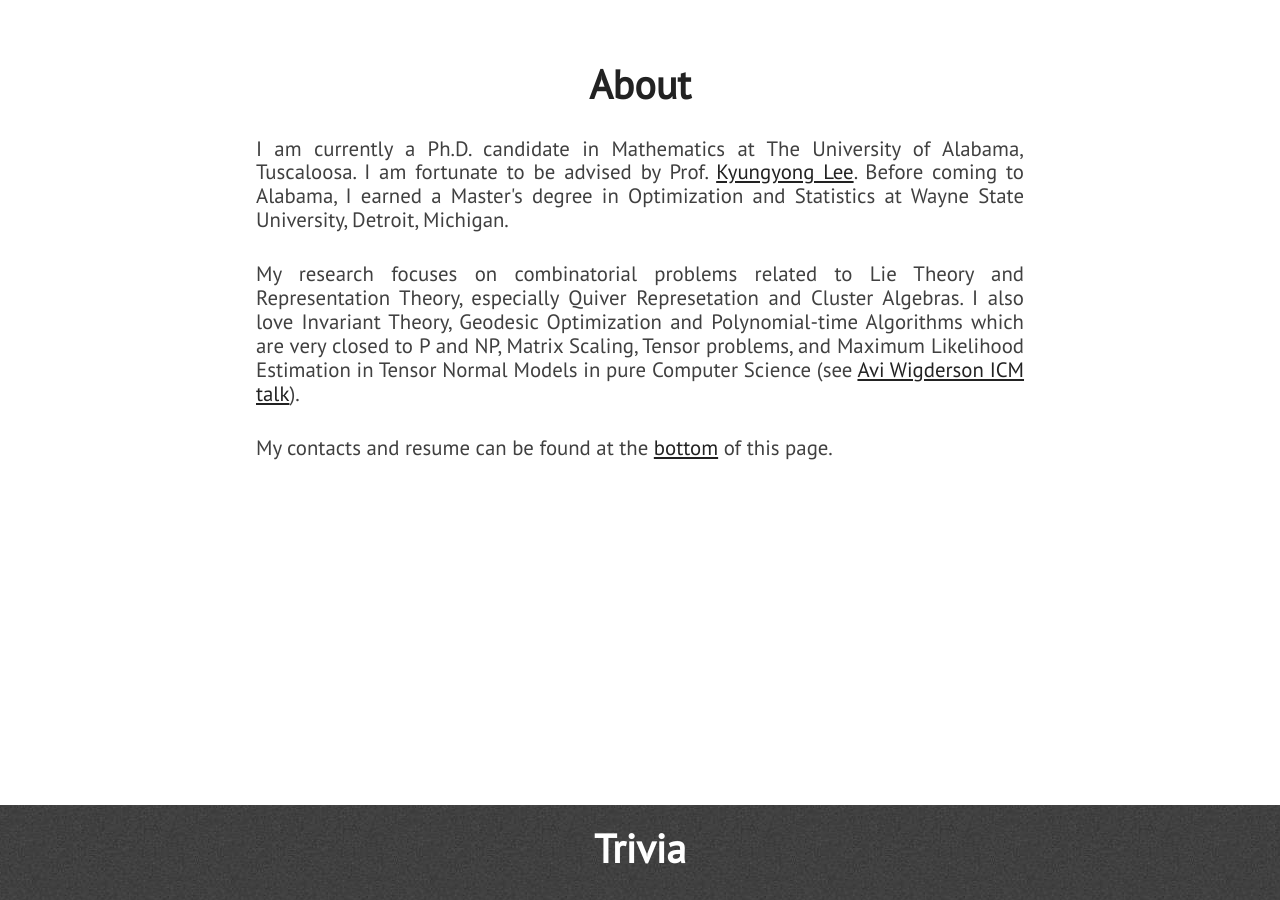
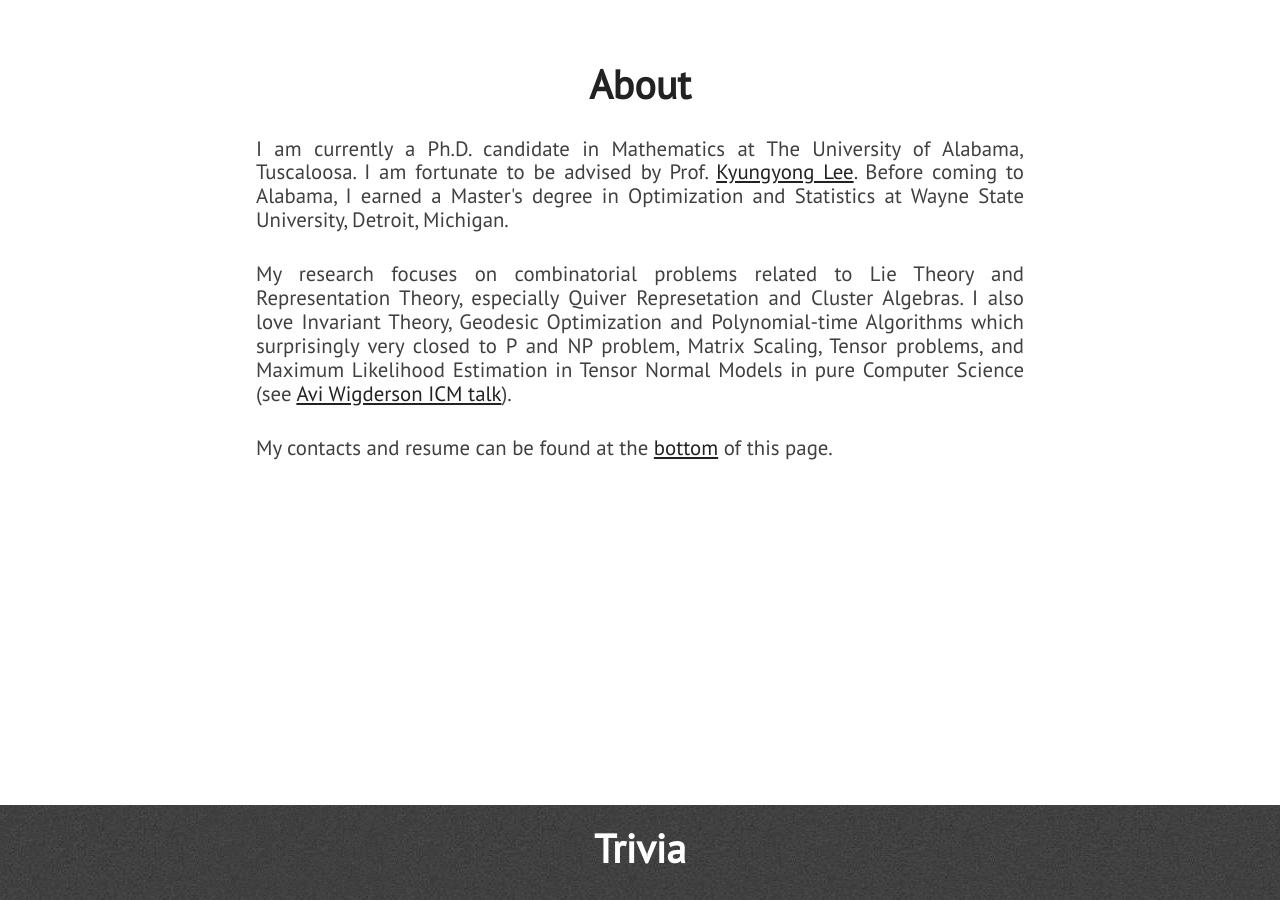
Before and after one commit to nguyendangson/sondangnguyen, a Jekyll site: the page built from index.html, in a window 1280 px wide and 900 px high, scrolled down 1155 px. Built offline with Jekyll 4.4.1, drawn with Linux system fonts in a browser that asks for light colours; nearby versions of some CDN libraries.

Commit message:
Update about.html

```diff
--- a/_includes/about.html
+++ b/_includes/about.html
@@ -9,7 +9,7 @@ Before coming to Alabama, I earned a Master's degree in Optimization and Statist
 	    </p>
             <p class="paragraph-text justify-text">
 My research focuses on combinatorial problems related to Lie Theory and Representation Theory, especially Quiver Represetation and Cluster Algebras.
-	I also love Invariant Theory, Geodesic Optimization and Polynomial-time Algorithms which are very closed to P and NP,
+	I also love Invariant Theory, Geodesic Optimization and Polynomial-time Algorithms which surprisingly very closed to P and NP problem,
 		    Matrix Scaling, Tensor problems, and Maximum Likelihood Estimation in Tensor Normal Models in pure Computer Science (see <a href="https://www.youtube.com/watch?v=oOnyful_oPY&ab_channel=InternationalMathematicalUnion">Avi Wigderson ICM talk</a>).
 
             </p>
```
